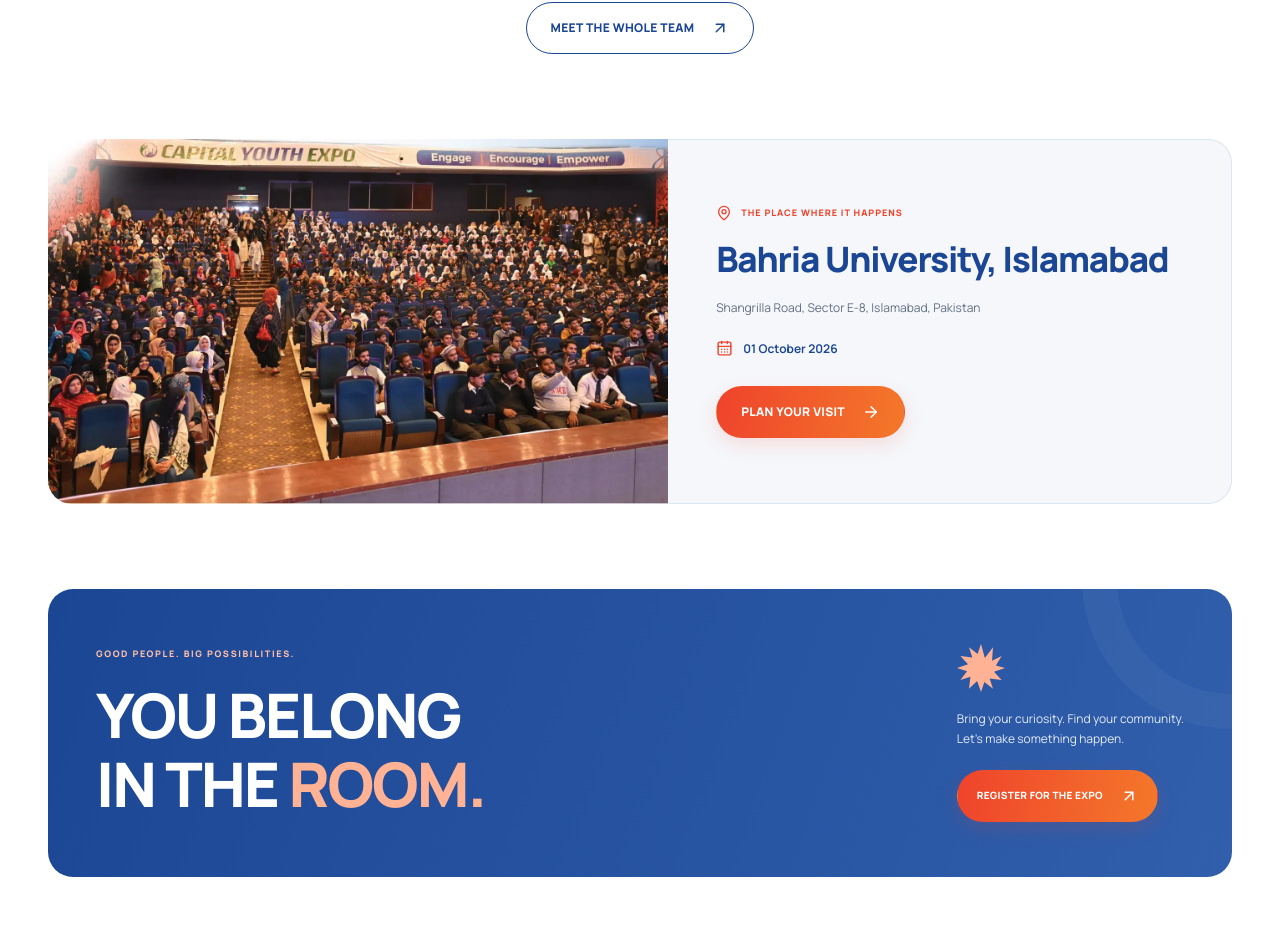
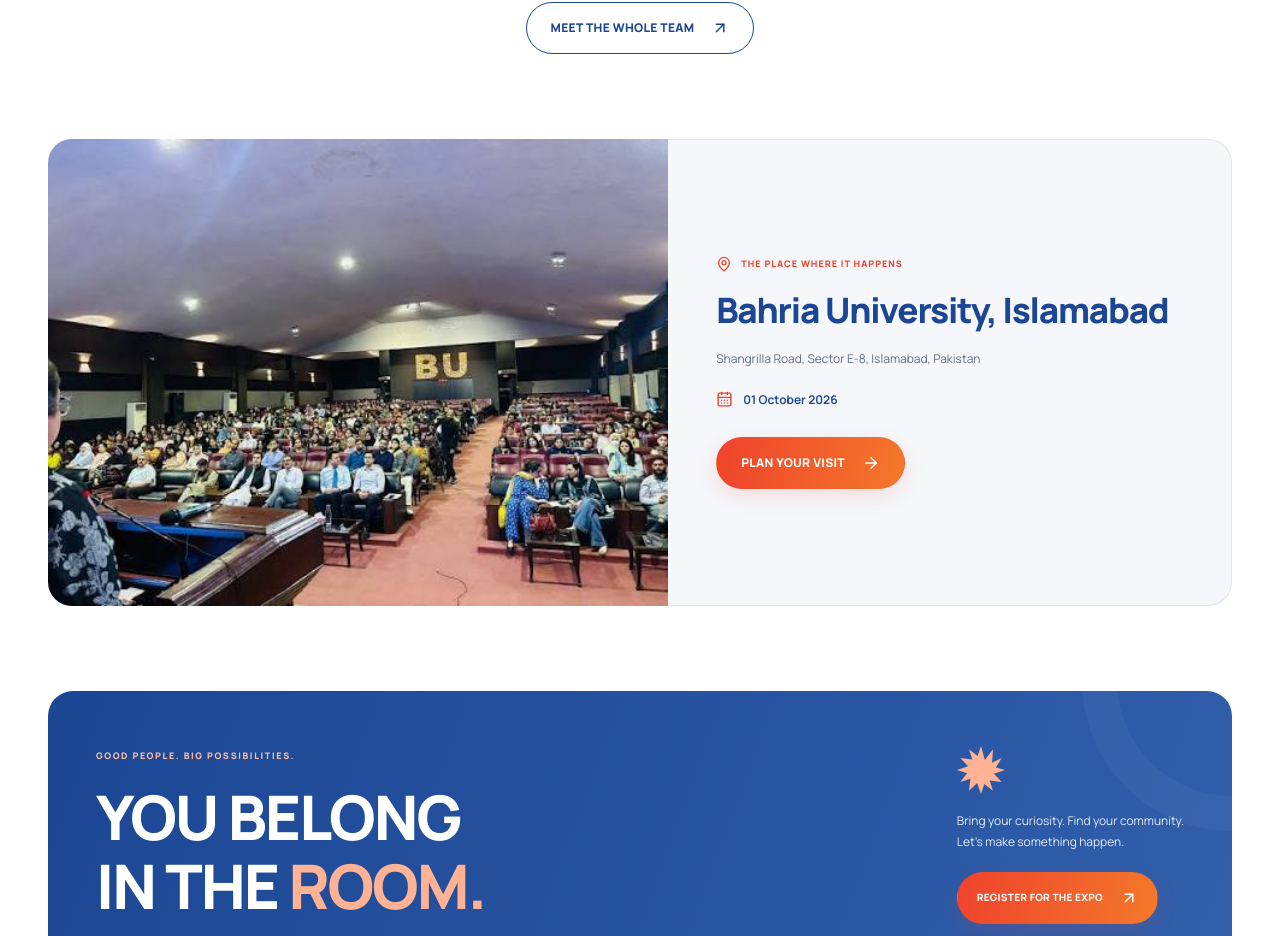
Before and after one commit to AbdullahHashmi663/CYEpreevent-final, a Next.js app: page / in a window 1280 px wide. Shown: the part 5525-6461 px from the top of the page. Built offline with nearby package versions, Linux system fonts and the light colour scheme; no server answers.

Commit message:
Replace homepage venue photo with supplied Bahria auditorium image

```diff
--- a/src/components/site/HomeExperience.tsx
+++ b/src/components/site/HomeExperience.tsx
@@ -95,6 +95,6 @@
     })}</div></div></section>}
     <section className="recap-section"><div className="container centered-heading" data-reveal><p className="eyebrow">THE MOMENTS THAT STAY WITH US</p><h2>REAL PEOPLE.<br/><span>UNFORGETTABLE ENERGY.</span></h2><p>A glimpse of the conversations, connections, and shared moments that bring our community to life.</p></div><div className="gallery-window"><div className="gallery-track">{[0,1].map(copy=><div className="gallery-group" key={copy} aria-hidden={copy===1}>{gallery.map((src,index)=><figure key={src}><ContentImage src={src} alt={copy===0?`Capital Youth Expo archive, moment ${index+1}`:""}/><figcaption>CAPITAL YOUTH EXPO <span>COMMUNITY ARCHIVE ↗</span></figcaption></figure>)}</div>)}</div></div></section>
     {team.length > 0 && <section className="home-team container"><div className="centered-heading" data-reveal><p className="eyebrow">PEOPLE WITH PURPOSE</p><h2>MEET THE PEOPLE<br/><span>BEHIND THE POSSIBLE.</span></h2><p>A team turning shared ambition into an experience worth remembering.</p></div><div className="home-people-grid">{team.map(member=><Link className="home-person" href="/team-about" key={member.id} data-reveal><div><ContentImage src={member.image_url} alt={member.title}/><span className="circle-arrow"><ArrowUpRight size={20}/></span></div><h3>{member.title}</h3><p>{member.subtitle}</p></Link>)}</div><div className="team-link"><Link className="button button-outline" href="/team-about">Meet the whole team<ArrowUpRight size={18}/></Link></div></section>}
-    <section className="home-venue container" data-reveal><div className="venue-visual"><ContentImage src="/images/auditorium.webp" alt="The Bahria University auditorium"/></div><div className="home-venue-copy"><p className="eyebrow"><MapPin size={16}/> THE PLACE WHERE IT HAPPENS</p><h2>{settings.venue}</h2><p>{settings.venue_address}</p><span className="venue-date"><CalendarDays size={17}/>{settings.date_label}</span><Link className="button button-primary" href="/venue">Plan your visit<ArrowRight size={18}/></Link></div></section>
+    <section className="home-venue container" data-reveal><div className="venue-visual"><ContentImage src="/images/bahria-auditorium.png" alt="Audience seated in the Bahria University auditorium"/></div><div className="home-venue-copy"><p className="eyebrow"><MapPin size={16}/> THE PLACE WHERE IT HAPPENS</p><h2>{settings.venue}</h2><p>{settings.venue_address}</p><span className="venue-date"><CalendarDays size={17}/>{settings.date_label}</span><Link className="button button-primary" href="/venue">Plan your visit<ArrowRight size={18}/></Link></div></section>
   </SiteShell>;
 }
```
Also changed, not shown: public/images/bahria-auditorium.png (added).
